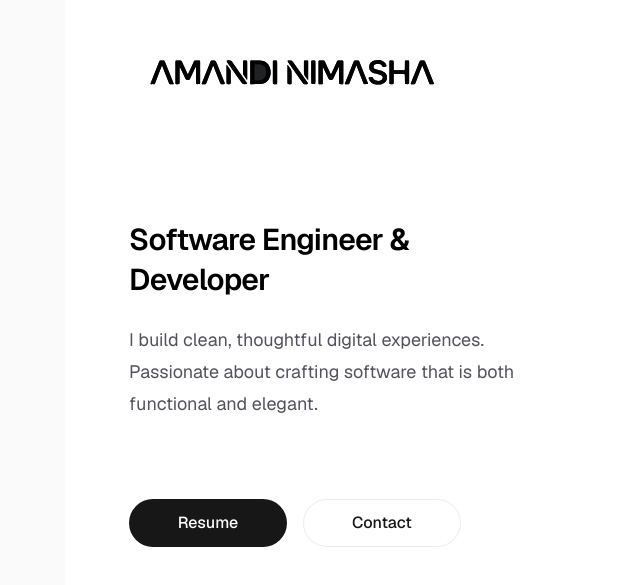
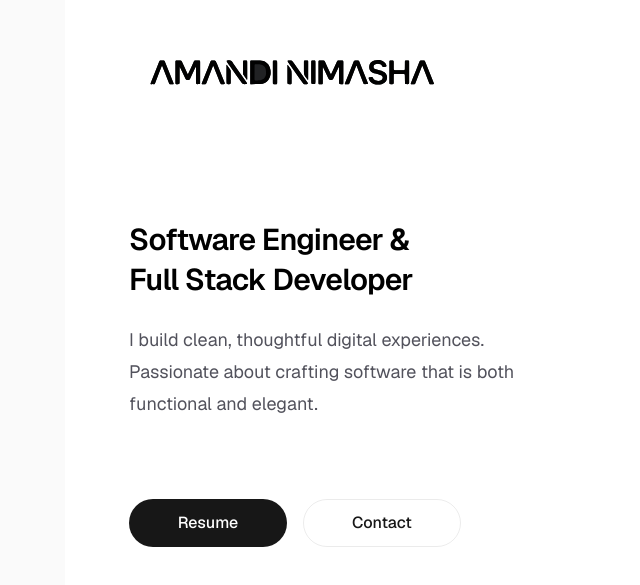
Before and after one commit to nimashaklaa/next-portfolio, a Next.js app: page / in a window 1280 px wide. Shown: the part 125-710 px from the top of the page, without its empty margins (191-831 px from the left). Built offline with nearby package versions, Linux system fonts and the light colour scheme.

Commit message:
feat: Update title on homepage to "Software Engineer & Full Stack Developer"

```diff
--- a/src/app/page.tsx
+++ b/src/app/page.tsx
@@ -14,7 +14,7 @@ export default function Home() {
         />
         <div className="flex flex-col items-center gap-6 text-center sm:items-start sm:text-left">
           <h1 className="max-w-xs text-3xl font-semibold leading-10 tracking-tight text-black dark:text-zinc-50">
-            Software Engineer & Developer
+            Software Engineer & Full Stack Developer
           </h1>
           <p className="max-w-md text-lg leading-8 text-zinc-600 dark:text-zinc-400">
             I build clean, thoughtful digital experiences. Passionate about
```
